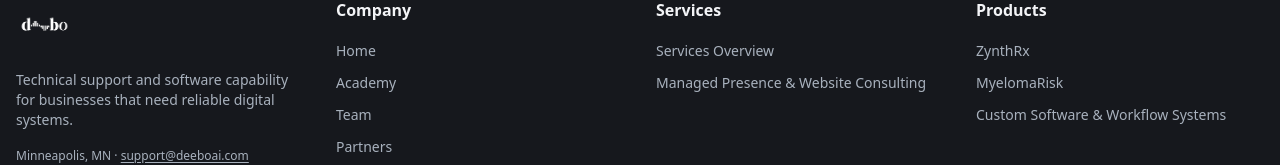
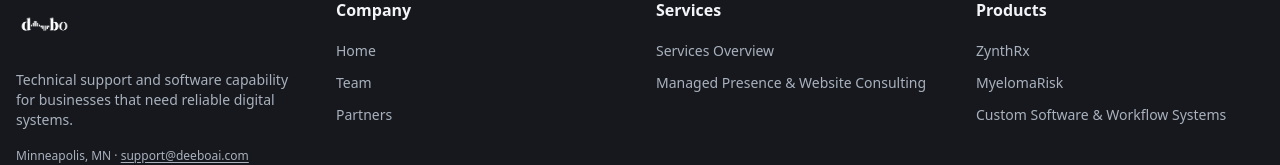
Before and after one commit to deeboai/deeboai-website, a Next.js app: page /partners in a window 1280 px wide. Shown: the part 2453-2618 px from the top of the page. Built offline with nearby package versions, Linux system fonts and the light colour scheme.

Commit message:
Remove academy.deeboai.com — subdomain retired
Drops the /academy redirect rules from netlify.toml and removes the
Academy nav item and footer link from the main site.

```diff
--- a/src/components/Footer.tsx
+++ b/src/components/Footer.tsx
@@ -36,14 +36,7 @@
                   Home
                 </Link>
               </li>
-              <li>
-                <a
-                  href="https://academy.deeboai.com"
-                  className="text-sm text-muted-foreground hover:text-primary transition-colors"
-                >
-                  Academy
-                </a>
-              </li>
+
               <li>
                 <Link href="/team" className="text-sm text-muted-foreground hover:text-primary transition-colors">
                   Team
--- a/src/components/Navbar.tsx
+++ b/src/components/Navbar.tsx
@@ -50,7 +50,7 @@
     { name: "Home", path: "/" },
     { name: "Services", path: "/services" },
     { name: "Products", path: "/products" },
-    { name: "Academy", path: "https://academy.deeboai.com", external: true },
+
     { name: "Partners", path: "/partners" },
     { name: "Team", path: "/team" },
     { name: "Contact", path: "/contact" },
```
Also changed, not shown: 1 other file (tests, documents, lock files or other folders).
